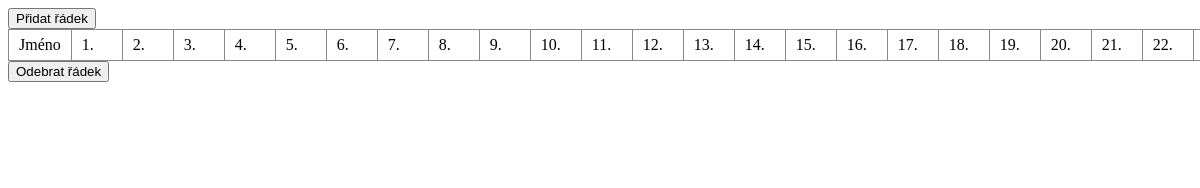
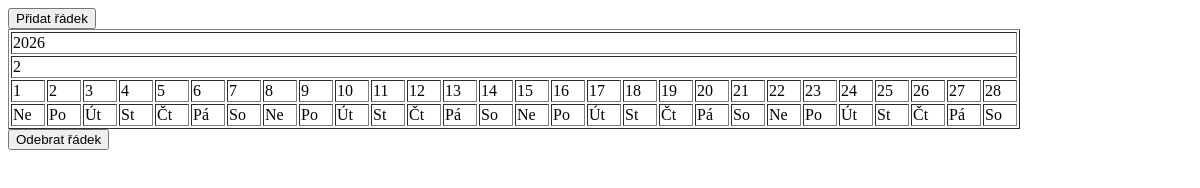
Before and after one commit to Pasmat9/ElectronShifter, an Electron app: page Hitparáda/index.html in a window 800 px wide. Shown: the top 188 px of the page, 1200 px wide, since content can reach past the window. Drawn offline with Linux system fonts and the light colour scheme.

Commit message:
Zprovoznění kalendáře

```diff
--- a/Hitparáda/index.html
+++ b/Hitparáda/index.html
@@ -17,19 +17,23 @@
   <body>
     <button id="přidavač">Přidat řádek</button>
     <table border="1">
-  <tr>
-    <td id="headŘádek">Jméno</td>
-    <td id="headŘádek">1.</td>
-    <td id="headŘádek">2.</td>
-    <td id="headŘádek">3.</td>
-    <td id="headŘádek">4.</td>
-    <td id="headŘádek">5.</td>
-    <td id="headŘádek">6.</td>
-    <td id="headŘádek">7.</td>
-    <td id="headŘádek">8.</td>
-    <td id="headŘádek">9.</td>
-    <td id="headŘádek">10.</td>
-    <td id="headŘádek">11.</td>
+  <tr id="Rok"></tr>
+  <tr id="Měsíc"></tr>
+  <tr id="Den"></tr>
+  <tr id="DenVTýdnu"></tr>
+  <!--<tr id="hlavicka">
+    <td class="headŘádek">Jméno</td>
+    <td class="headŘádek">1.</td>
+    <td class="headŘádek">2.</td>
+    <td class="headŘádek">3.</td>
+    <td class="headŘádek">4.</td>
+    <td class="headŘádek">5.</td>
+    <td class="headŘádek">6.</td>
+    <td class="headŘádek">7.</td>
+    <td class="headŘádek">8.</td>
+    <td class="headŘádek">9.</td>
+    <td class="headŘádek">10.</td>
+    <td class="headŘádek">11.</td>
     <td id="headŘádek">12.</td>
     <td id="headŘádek">13.</td>
     <td id="headŘádek">14.</td>
@@ -51,7 +55,7 @@
     <td id="headŘádek">30.</td>
     <td id="headŘádek">31..</td>
     <td id="headŘádek">zbytky</td>
-  </tr>
+  </tr>-->
 </table>
     <button id="ubírač">Odebrat řádek</button>
     <script src="src/script.js"></script>
--- a/Hitparáda/main.js
+++ b/Hitparáda/main.js
@@ -1,3 +1,5 @@
+//rozjede electron
+
 const { app, BrowserWindow } = require('electron')
 
 const createWindow = () => {
--- a/Hitparáda/src/script.js
+++ b/Hitparáda/src/script.js
@@ -1,7 +1,50 @@
+
+let pocetDni = 0
+// kalendář
+const dnyVTydnu = ["Ne", "Po", "Út", "St", "Čt", "Pá", "So"]
+function renderKalendar(rok, mesic) {
+  const rokVTabulce = document.getElementById('Rok');
+  const měsícVTabulce = document.getElementById('Měsíc')
+  const denVTabulce = document.getElementById('Den')
+  const dnyVTydnuTabulce = document.getElementById('DenVTýdnu')
+  rokVTabulce.innerHTML = ''; //vyčistí předchozí obsah
+
+  //zjistí počet dní v měsíci(0. den následujícího měsíce je poslední den aktuálního)
+  pocetDni = new Date(rok, mesic, 0).getDate();
+
+  //vytvoří buňku pro rok
+  const sloupceRok = document.createElement('td');
+  sloupceRok.textContent = rok;
+  sloupceRok.colSpan = pocetDni;
+
+  rokVTabulce.appendChild(sloupceRok);
+
+  //vytvoří buňku pro měsíc
+  const sloupceMěsíc = document.createElement('td');
+  sloupceMěsíc.textContent = mesic;
+  sloupceMěsíc.colSpan = pocetDni;
+
+  měsícVTabulce.appendChild(sloupceMěsíc)
+
+  //vytvoří buňky pro dny
+  for (let i = 1;i<=pocetDni;i++){
+  const sloupceDen = document.createElement('td');
+  sloupceDen.textContent = i;
+  denVTabulce.appendChild(sloupceDen)
+}
+  //vytvoří buňky pro názvy dnů
+  for (let j = 1;j<=pocetDni;j++){
+  const sloupceDnyVTydnu = document.createElement('td');
+  let denVTydnu = new Date(rok, mesic-1, j).getDay()
+  sloupceDnyVTydnu.textContent = dnyVTydnu[denVTydnu];
+  dnyVTydnuTabulce.appendChild(sloupceDnyVTydnu)
+}
+}
+
+//přídá řádky do tabulky
 document.getElementById('přidavač').addEventListener('click', function() {
   const table = document.querySelector('table');
-  const headRow = table.querySelector('tr');
-  const cellCount = headRow.children.length;
+  const cellCount = pocetDni;
   const newRow = document.createElement('tr');
   const rows = table.querySelectorAll('tr');
   const rowIndex = rows.length;
@@ -16,10 +59,12 @@ document.getElementById('přidavač').addEventListener('click', function() {
   table.appendChild(newRow);
 });
 
+// odebere řádky z tabulky
 document.getElementById('ubírač').addEventListener('click', function() {
   const table = document.querySelector('table');
   const rows = table.querySelectorAll('tr');
   if (rows.length > 1) {
     table.removeChild(rows[rows.length - 1]);
-  }
-});
+  };})
+
+renderKalendar(2026,2)
--- a/Hitparáda/src/styles.css
+++ b/Hitparáda/src/styles.css
@@ -5,7 +5,7 @@ td[contenteditable="true"] {
   font-size: 16px;
   border: 1px solid #888;
 }
-#headŘádek {
+.headŘádek {
     min-width: 30px;
     min-height: 30px;
     padding: 6px 10px;
@@ -13,6 +13,7 @@ td[contenteditable="true"] {
     border: 1px solid #888;
 }
 
-table {
-  border-collapse: collapse;
+td {
+    min-width: 30px;
+  min-height: 20px;
 }
```
